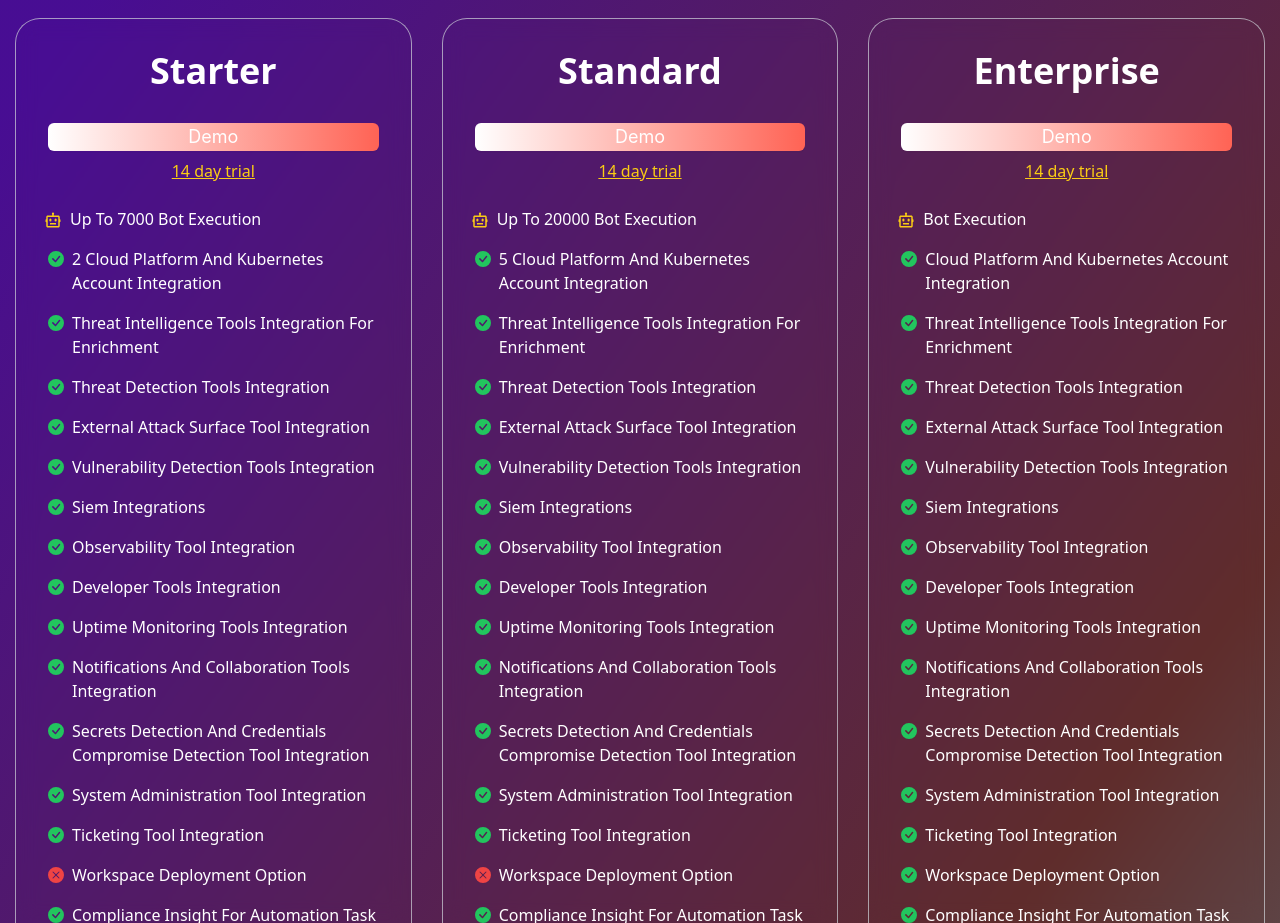
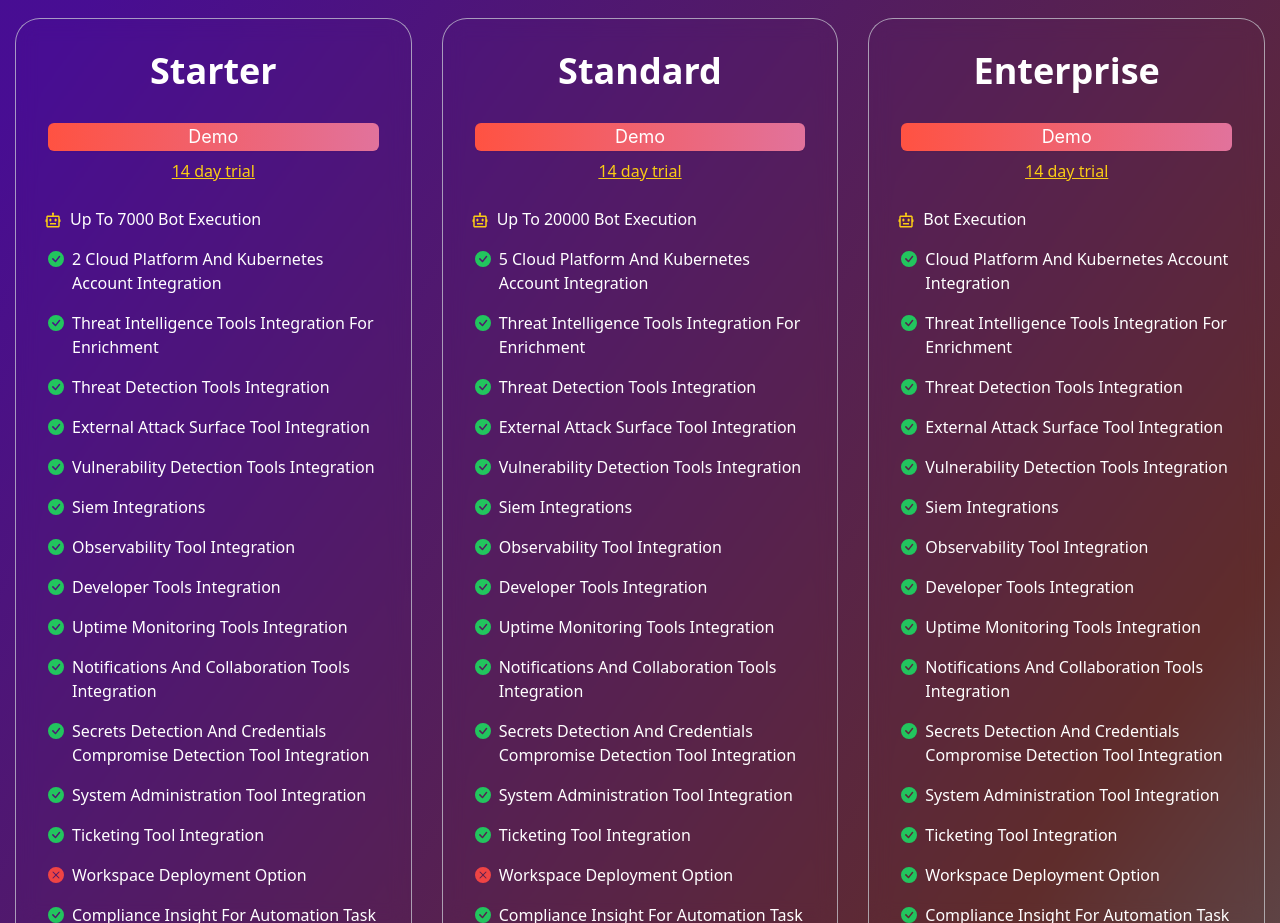
Before and after one commit to devvsakib/jsonpath, a React (Vite) app: page /landingpage in a window 1280 px wide. Shown: the part 6840-7763 px from the top of the page. Built offline with nearby package versions, Linux system fonts and the light colour scheme.

Commit message:
btn bg change

```diff
--- a/src/component/Pricing/PricingTable.jsx
+++ b/src/component/Pricing/PricingTable.jsx
@@ -131,7 +131,7 @@ const PricingCard = ({ plan }) => {
 
             <h3 className="text-3xl md:text-4xl font-bold text-center mb-8">{plan.pricingModel}</h3>
             {/* <h3 className="text-3xl font-bold text-center mb-5">{plan.price} <span className='dark:text-gray-400 text-gray-600 text-base font-semibold leading-6'>/month</span></h3> */}
-            <Button className="h-auto text-lg mb-2 bg-gradient-to-r from-ai-pink/0 to-ai-orange/90 border-none text-white hover:!text-white">
+            <Button className="h-auto text-lg mb-2 bg-gradient-to-l from-ai-pink/90 to-ai-orange border-none text-white hover:!text-white">
                 Demo
             </Button>
             <a
```
